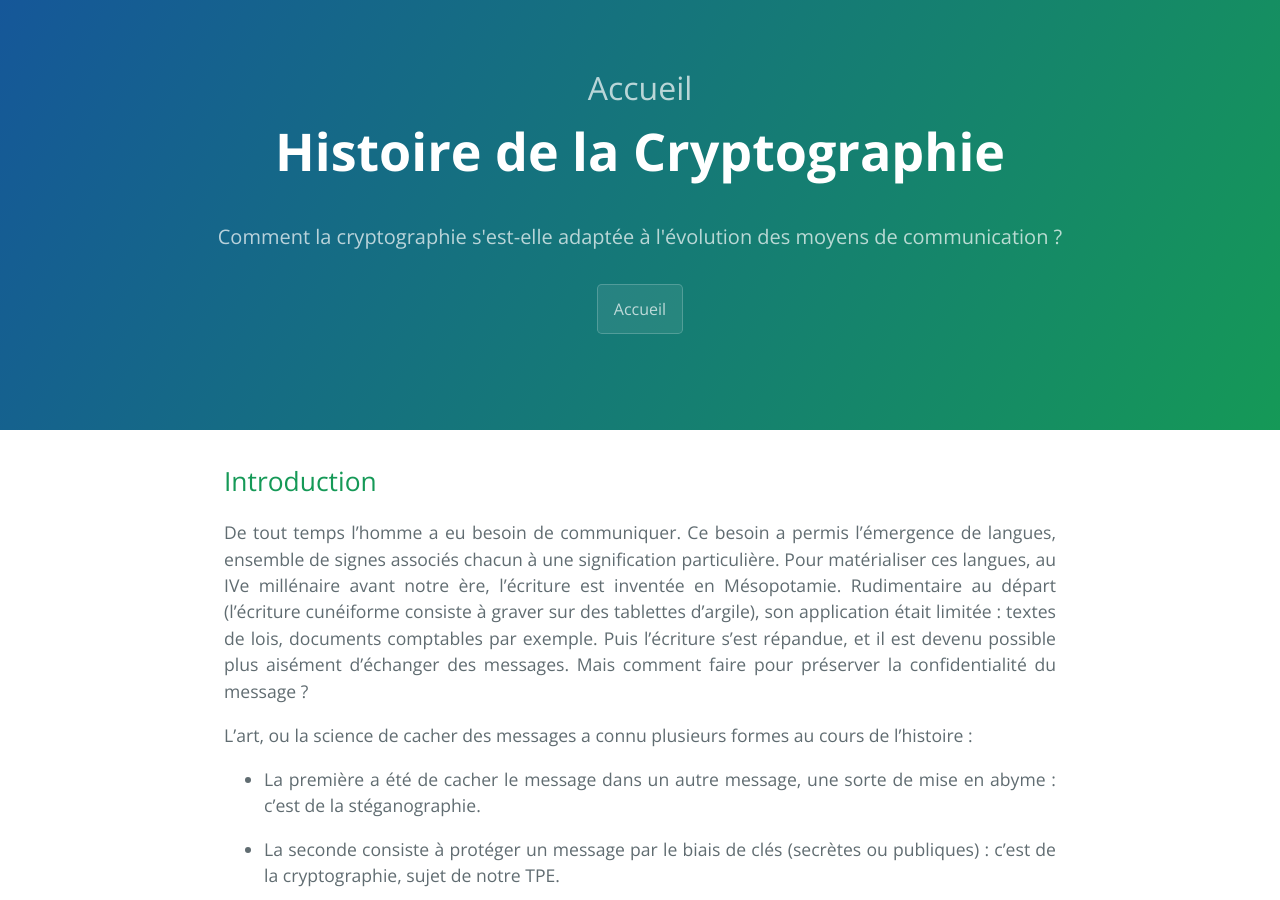
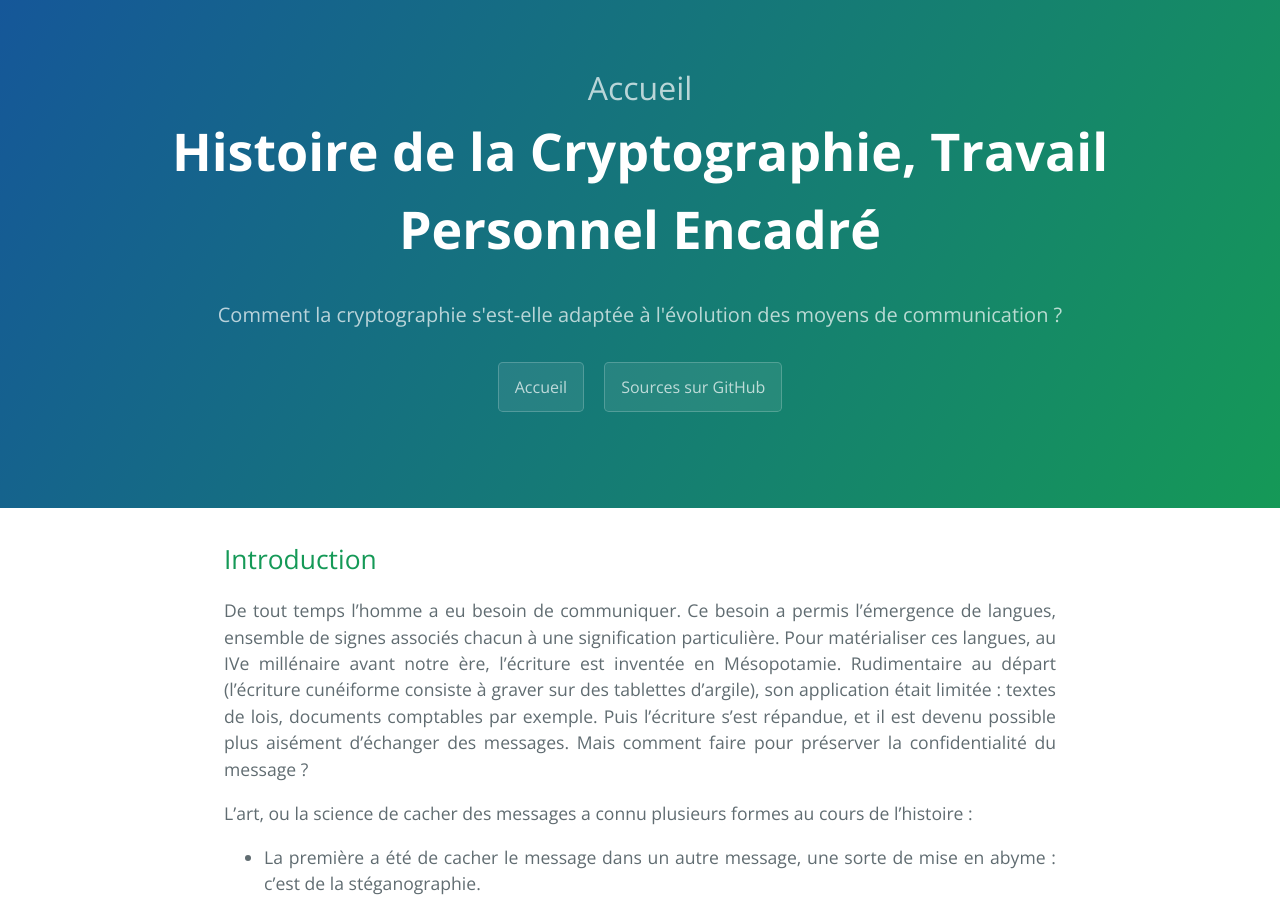
Before and after one commit to SamuelGallay/CryptoTPE, a Jekyll site: the page built from index.md, in a window 1280 px wide and 900 px high. Built offline with Jekyll 4.4.1, drawn with Linux system fonts in a browser that asks for light colours; our own code applies the rules of GitHub Pages for plain Markdown files.

Commit message:
Update index.md

```diff
--- a/index.md
+++ b/index.md
@@ -1,5 +1,5 @@
 ---
-title: Histoire de la Cryptographie
+title: Histoire de la Cryptographie, Travail Personnel Encadré
 permalink: index.html
 partie: "Accueil"
 ---
```
